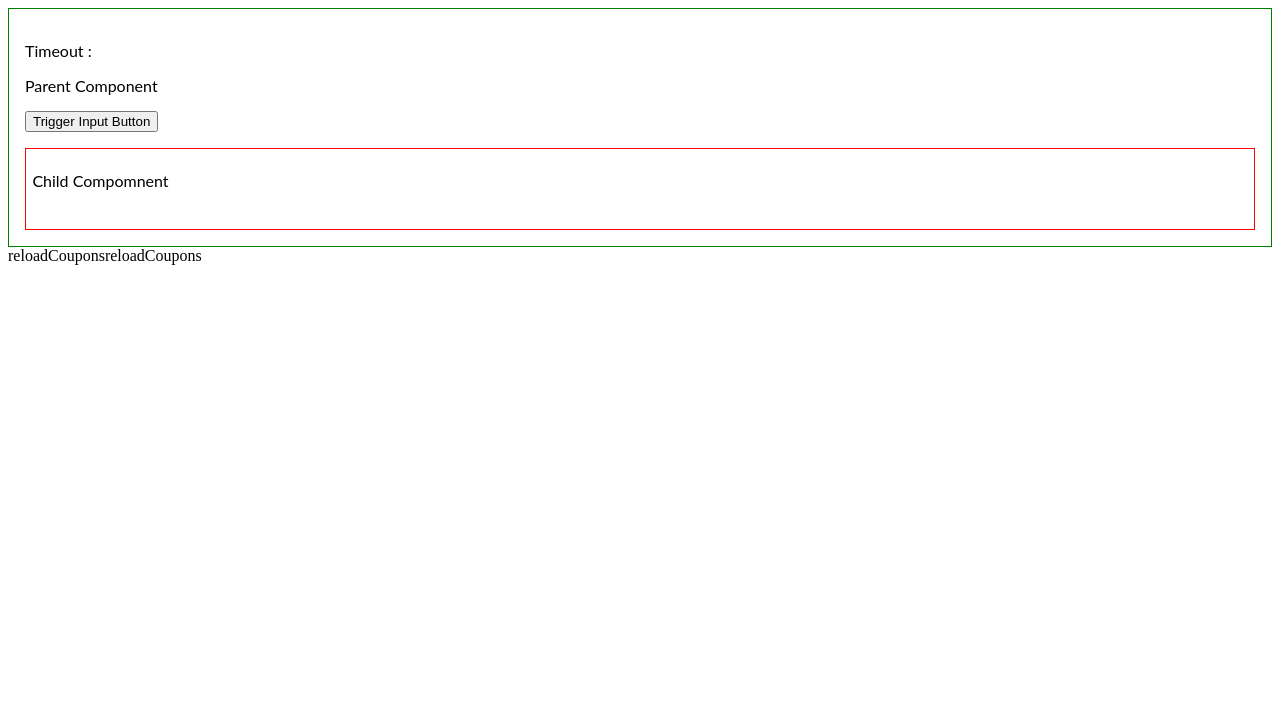
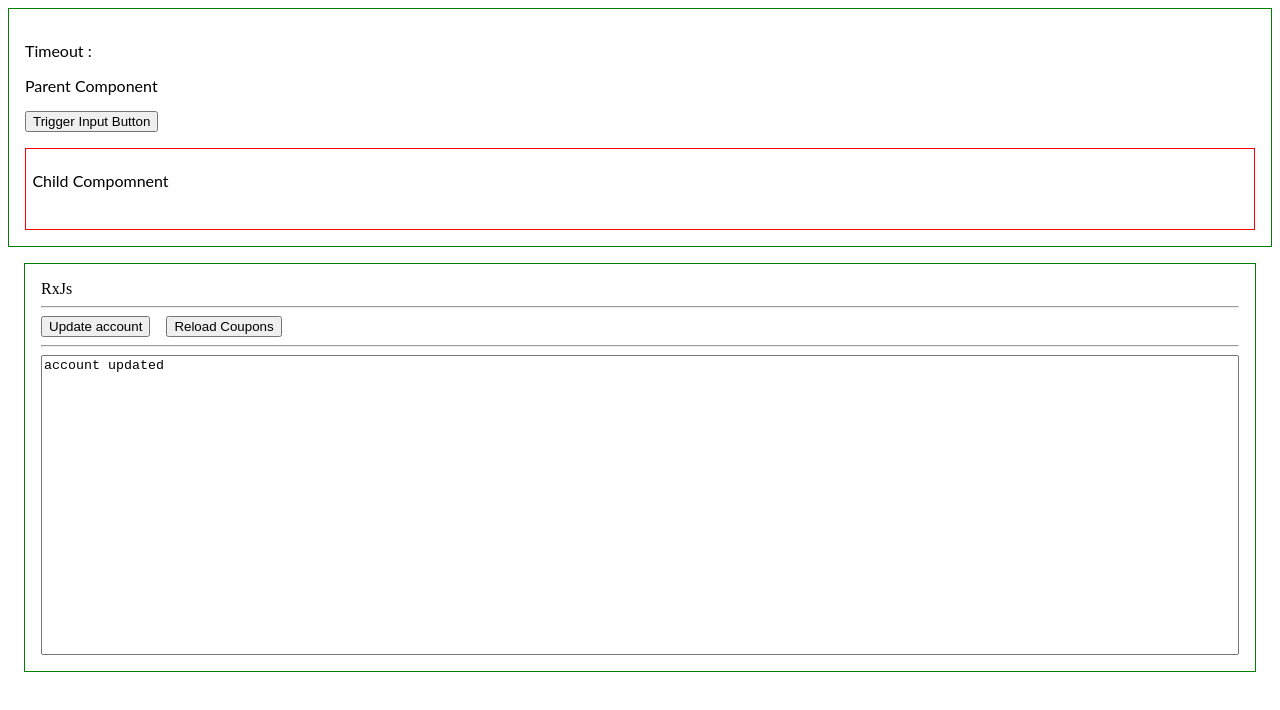
Before and after one commit to ktsangop/ui-input-hidden-focus, an Angular app: page / in a window 1280 px wide. Shown: the top 710 px of the page. Built offline with nearby package versions, Linux system fonts and the light colour scheme.

Commit message:
2 files modified

```diff
--- a/src/app/app.component.html
+++ b/src/app/app.component.html
@@ -8,4 +8,22 @@
     <hello></hello>
   </div>
 </div>
-reloadCouponsreloadCoupons
+
+<div
+  style="border: 1px solid green; min-height: 200px; padding: 1rem; margin: 1rem;"
+>
+  RxJs
+  <hr />
+
+  <button (click)="onAccountUpdate()" style="margin-right: 1rem;">
+    Update account
+  </button>
+  <button (click)="onCouponsReload()" style="margin-right: 1rem;">
+    Reload Coupons
+  </button>
+  <hr />
+  <textarea
+    id="textOutput"
+    style="height: 300px; overflow-y:scroll; width: 100%; resize: none;"
+  ></textarea>
+</div>
--- a/src/app/app.component.ts
+++ b/src/app/app.component.ts
@@ -1,4 +1,12 @@
 import { Component, VERSION } from '@angular/core';
+import { BehaviorSubject, combineLatest, of, Subject } from 'rxjs';
+import {
+  combineLatestAll,
+  filter,
+  mergeMap,
+  switchMap,
+  tap,
+} from 'rxjs/operators';
 import { UiService } from './ui.service';
 
 @Component({
@@ -24,4 +32,33 @@ export class AppComponent {
       );
     }
   }
+
+  account$ = new BehaviorSubject<any>({ isInstantiated: false });
+  coupoRefresh$ = new Subject<void>();
+
+  ngOnInit() {
+    const textOutput = document.querySelector(`#textOutput`);
+    combineLatest([
+      this.account$.pipe(tap(() => textOutput.append('account updated\n'))),
+      this.coupoRefresh$.pipe(
+        tap(() => textOutput.append('coupon reload triggered\n'))
+      ),
+    ])
+      .pipe(
+        filter(([account, _void]) => account.isInstantiated),
+        // switchMap(() => this.account$),
+        mergeMap(() => of(null))
+      )
+      .subscribe(() =>
+        textOutput.append('>> CALL TO REFRESH COUPONS FROM SERVER <<\n')
+      );
+  }
+
+  onAccountUpdate() {
+    this.account$.next({ isInstantiated: true });
+  }
+
+  onCouponsReload() {
+    this.coupoRefresh$.next();
+  }
 }
```
